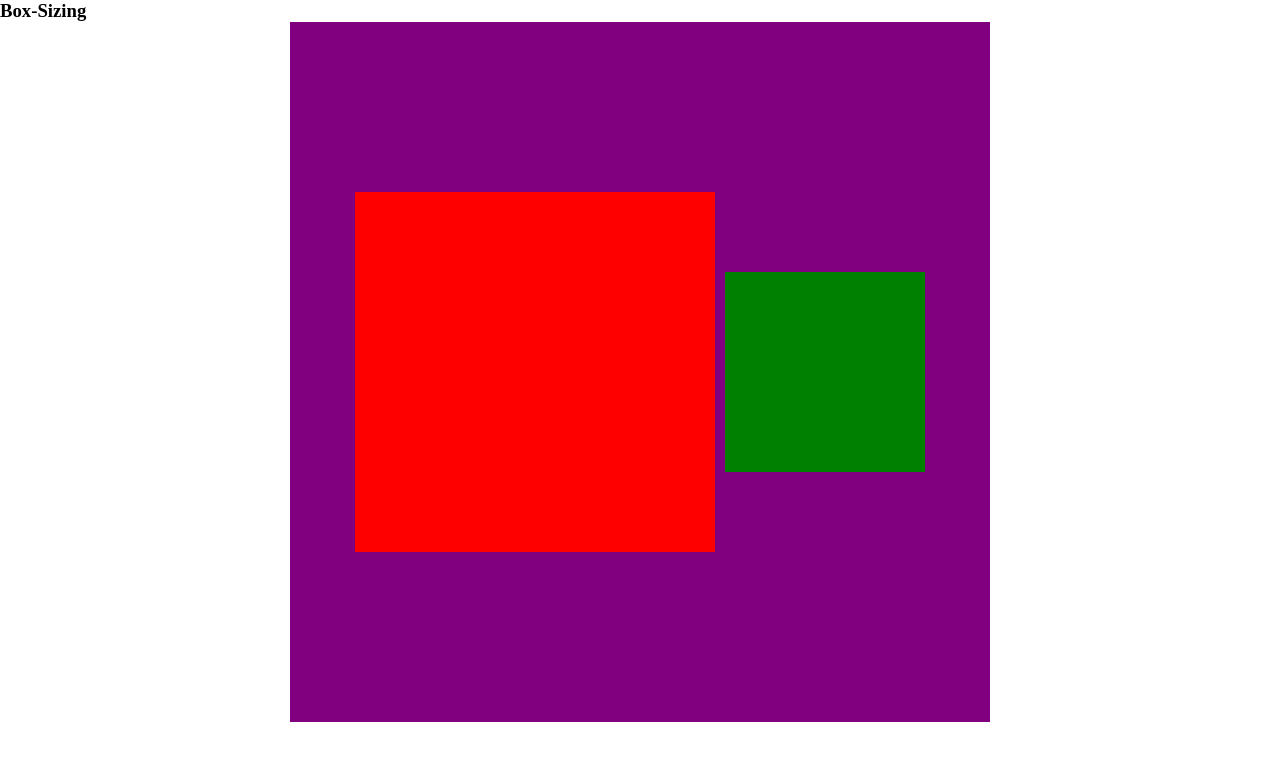
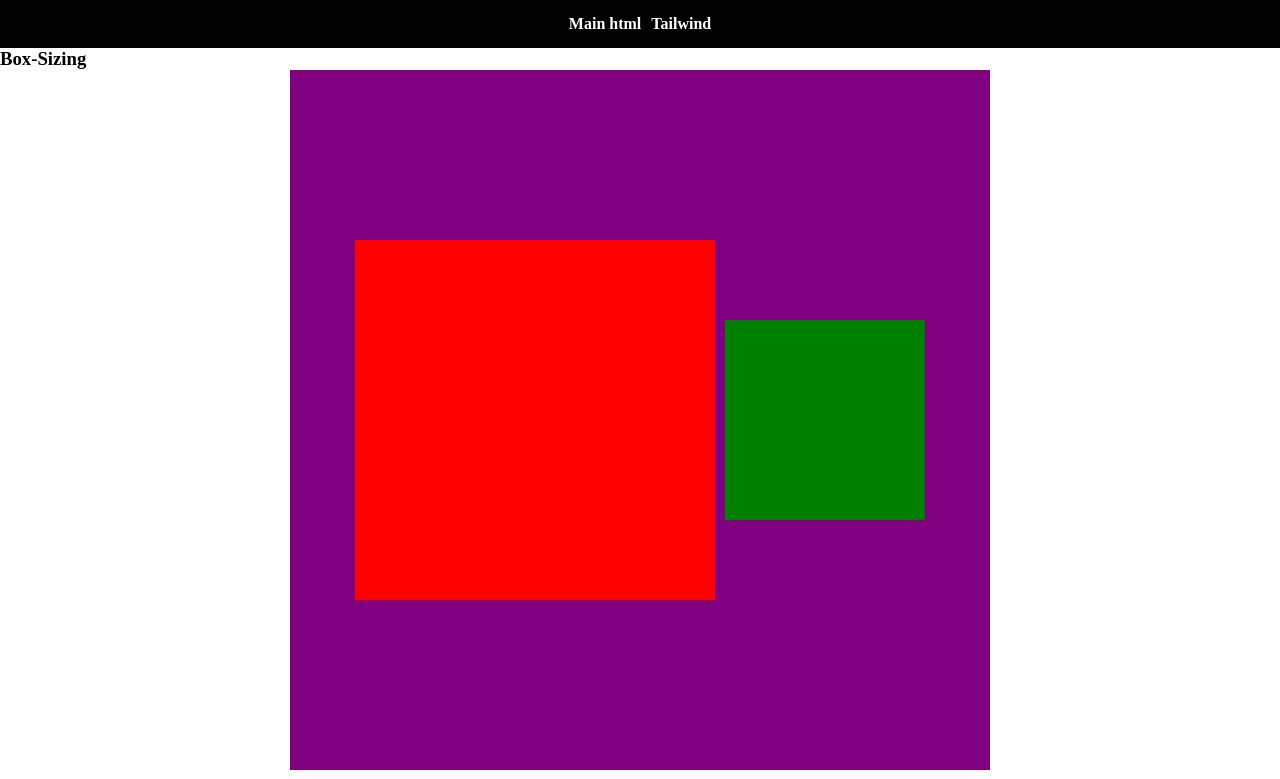
Before and after one commit to TawsifHossain007/Conceptual-Session-02, a plain HTML site: page practice.html in a window 1280 px wide. Shown: the top 779 px of the page. Drawn offline with Linux system fonts and the light colour scheme.

Commit message:
Added the rest

```diff
--- a/practice.html
+++ b/practice.html
@@ -5,8 +5,38 @@
     <meta name="viewport" content="width=device-width, initial-scale=1.0" />
     <link rel="stylesheet" href="./practice.css" />
     <title>Practice</title>
+    <style>
+      nav{
+  background-color: black;
+  padding: 15px 0;
+  font-weight: 600;
+}
+nav ul{
+  list-style: none;
+  display: flex;
+  gap: 10px;
+  justify-content: center;
+}
+nav ul a{
+  color: white;
+  text-decoration: none;
+  transition: 0.5s;
+}
+nav ul a:hover{
+  color: red;
+}
+    </style>
+
+
   </head>
   <body>
+    <nav>
+        <ul>
+          <li><a href="./index.html">Main html</a></li>
+          <li><a href="./index-tw.html">Tailwind</a></li>
+        </ul>
+      </nav>
+
     <h3>Box-Sizing</h3>
     <div class="box-sizing">
       <div class="content-box"></div>
--- a/styles.css
+++ b/styles.css
@@ -1,4 +1,4 @@
-*{
+* {
   box-sizing: border-box;
   padding: 0;
   margin: 0;
@@ -7,59 +7,73 @@
   font-family: "Poppins", sans-serif;
 }
 
-.container{
+.container {
   max-width: 1280px;
   margin: auto;
 }
-img{
+img {
   max-width: 100%;
 }
-.btn-primary{
+.btn-primary {
   padding: 15px 25px;
   background-color: red;
   color: white;
   border-radius: 5px;
   border: none;
-
 }
 
 /* Banner */
 
 /* Animation */
-@keyframes banner-animation{
-    0%{
+@keyframes banner-animation {
+  0% {
     opacity: 0;
-        transform: translateX(20px)
+    transform: translateX(20px);
   }
-    50%{
+  50% {
     opacity: 0.5;
     transform: translateX(10px);
   }
-    100%{
+  100% {
     opacity: 1;
     transform: translateX(5px);
   }
 }
 
-@keyframes banner-player-animation{
-    0%{
+@keyframes banner-player-animation {
+  0% {
     opacity: 0.5;
-        transform: translateX(20px)
+    transform: translateX(20px);
   }
-    50%{
+  50% {
     opacity: 0.7;
     transform: translateX(10px);
   }
-    100%{
+  100% {
     opacity: 1;
     transform: translateX(5px);
   }
 }
-
-
-
-
-.banner{
+nav{
+  background-color: black;
+  padding: 15px 0;
+  font-weight: 600;
+}
+nav ul{
+  list-style: none;
+  display: flex;
+  gap: 10px;
+  justify-content: center;
+}
+nav ul a{
+  color: white;
+  text-decoration: none;
+  transition: 0.5s;
+}
+nav ul a:hover{
+  color: red;
+}
+.banner {
   display: flex;
   align-items: center;
   background-color: black;
@@ -68,45 +82,45 @@ img{
   margin: 50px auto;
   animation: banner-animation 0.5s ease-out forwards;
 }
-.banner p{
+.banner p {
   margin: 15px 0;
   max-width: 65%;
 }
-.banner h3{
+.banner h3 {
   line-height: 72px;
 }
-.banner-left button{
+.banner-left button {
   padding: 15px 25px;
   border: none;
 }
-.banner-left{
+.banner-left {
   padding: 55px;
   flex: 1;
 }
-.banner-right{
+.banner-right {
   flex: 1;
 }
 
-.banner-right img{
+.banner-right img {
   display: block;
   animation: banner-player-animation 0.7s ease-out infinite;
 }
 
 /* Upcoming Matches */
 
-.upcoming-matches{
+.upcoming-matches {
   display: flex;
   padding: 50px 0;
   gap: 20px;
   animation: banner-animation 0.5s ease-out reverse;
 }
 .upcoming-matches-left .btn-primary:nth-child(1),
-.upcoming-matches-left .btn-primary:nth-child(2){
+.upcoming-matches-left .btn-primary:nth-child(2) {
   background-color: white;
   color: black;
 }
 
-.upcoming-matches-left{
+.upcoming-matches-left {
   background-color: black;
   width: 25%;
   display: flex;
@@ -116,129 +130,91 @@ img{
   border-radius: 15px;
   height: fit-content;
 }
-.upcoming-matches-right{
+.upcoming-matches-right {
   flex: 1;
   display: grid;
-    grid-template-columns: repeat(3,1fr);
+  grid-template-columns: repeat(3, 1fr);
   gap: 25px;
 }
 
-.upcoming-matches-right .card{
+.upcoming-matches-right .card {
   border-radius: 10px;
   border: 1px solid wheat;
 }
 
-.upcoming-matches-right img{
+.upcoming-matches-right img {
   height: 180px;
   width: 100%;
   border-radius: 10px 10px 0 0;
 }
-.upcoming-matches-right .card h2{
+.upcoming-matches-right .card h2 {
   margin: 15px 0;
 }
 
-.upcoming-matches-right .card .btn-primary{
+.upcoming-matches-right .card .btn-primary {
   background-color: white;
   color: black;
   border: 2px solid black;
   padding: 8px 17px;
   margin-top: 10px;
 }
-.card-bottom{
+.card-bottom {
   display: flex;
   gap: 20px;
   color: #161616c2;
 }
-.upcoming-matches-right .card .card-body{
+.upcoming-matches-right .card .card-body {
   padding: 20px;
 }
 
-@media screen and (max-width:992px){
-    .container{
+@media screen and (max-width: 992px) {
+  .container {
     margin: 0 20px;
   }
-    .upcoming-matches{
+  .upcoming-matches {
     flex-direction: column;
   }
-    .upcoming-matches-left{
+  .upcoming-matches-left {
     flex-direction: row;
 
     background-color: transparent;
   }
-    .upcoming-matches-left > *{
+  .upcoming-matches-left > * {
     flex: 1;
   }
-    .upcoming-matches-left .btn-primary{
-        border: 1px solid #E8E8E8 ;
+  .upcoming-matches-left .btn-primary {
+    border: 1px solid #e8e8e8;
   }
-    .upcoming-matches-right{
-        grid-template-columns: repeat(2,1fr);
+  .upcoming-matches-right {
+    grid-template-columns: repeat(2, 1fr);
   }
-    .banner h3{
+  .banner h3 {
     line-height: 52px;
     font-size: 52px;
   }
 }
 
-
-@media screen and (max-width:576px){
-    .container{
-        margin: 0 10px;;
+@media screen and (max-width: 576px) {
+  .container {
+    margin: 0 10px;
   }
-    .banner{
+  .banner {
     flex-direction: column;
     text-align: center;
     padding-left: 5%;
   }
-    .banner .banner-left{
+  .banner .banner-left {
     margin-bottom: 50px;
     padding-left: 0px;
     padding-top: 30px;
   }
-    .banner .banner-left p{
+  .banner .banner-left p {
     /* max-width: 100%; */
     margin: auto;
   }
-    .upcoming-matches-right{
-        grid-template-columns: repeat(1,1fr);
+  .upcoming-matches-right {
+    grid-template-columns: repeat(1, 1fr);
   }
 }
 
-
-
-
-
-
-
-
-
-
-
-
-
-
-
-
-
-
-
-
-
-
-
-
-
-
-
-
-
-
-
-
-
-
-
-
-
-
-@import "tailwindcss"
+@import "tailwindcss";
```
Also changed, not shown: index-tw.html (added, +57 -0 lines), index.html (+7 -0 lines). Lines whose indentation alone changed are shown as unchanged.
